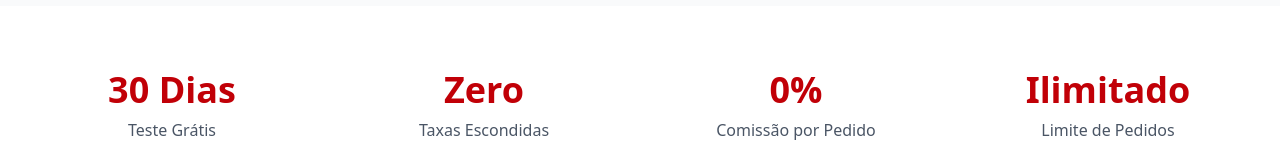
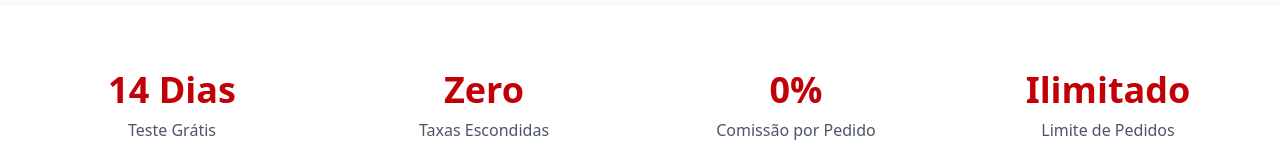
Before and after one commit to rodoliv98/saas, a React (Vite) app in the folder front/: page / in a window 1280 px wide. Shown: the part 646-800 px from the top of the page. Built offline with nearby package versions, Linux system fonts and the light colour scheme; no server answers.

Commit message:
storefrontpage agora usa fetch ao inves de api pra não enviar cookies

```diff
--- a/front/src/components/LandingPage.jsx
+++ b/front/src/components/LandingPage.jsx
@@ -116,7 +116,7 @@ function LandingPage () {
 					<div className="max-w-7xl mx-auto px-4 sm:px-6 lg:px-8">
 							<div className="grid grid-cols-1 md:grid-cols-4 gap-8">
 									<div className="text-center">
-											<div className="text-4xl font-bold text-red-700 mb-2">30 Dias</div>
+											<div className="text-4xl font-bold text-red-700 mb-2">14 Dias</div>
 											<div className="text-gray-600">Teste Grátis</div>
 									</div>
 									<div className="text-center">
--- a/front/src/components/storefront/StorefrontPage.jsx
+++ b/front/src/components/storefront/StorefrontPage.jsx
@@ -1,4 +1,3 @@
-import api from '../../../intercepter/intercepter';
 import { useState, useEffect, useRef } from 'react';
 import { useParams, useNavigate } from 'react-router-dom';
 import ProductModalStore from './ProductModalStore';
@@ -43,8 +42,13 @@ const TenantStore = () => {
     const fetchStoreData = async () => {
       try {
         setIsLoading(true);
+        const response = await fetch(`/api/cardapio/${slug}`, { credentials: 'omit' });
+        if (!res.ok) {
+          throw new Error('Erro ao buscar cardápio');
+        }
 
-        const res = await api.get(`/api/cardapio/${slug}`);
+        const res = await response.json();
+
         setStoreData(res.data.store);
         setProducts(res.data.products || []);
 
```
